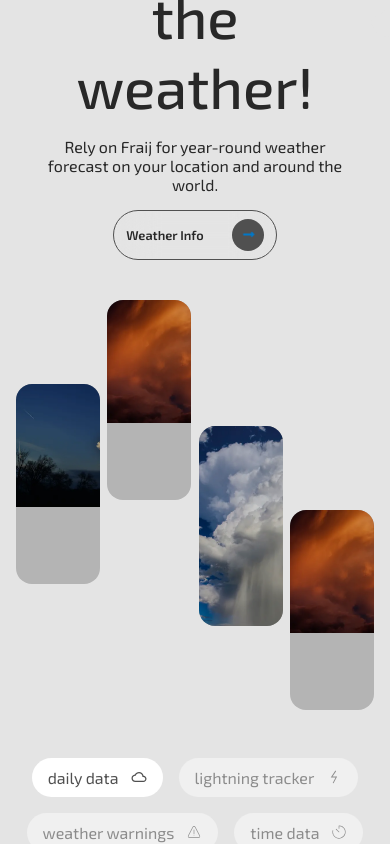
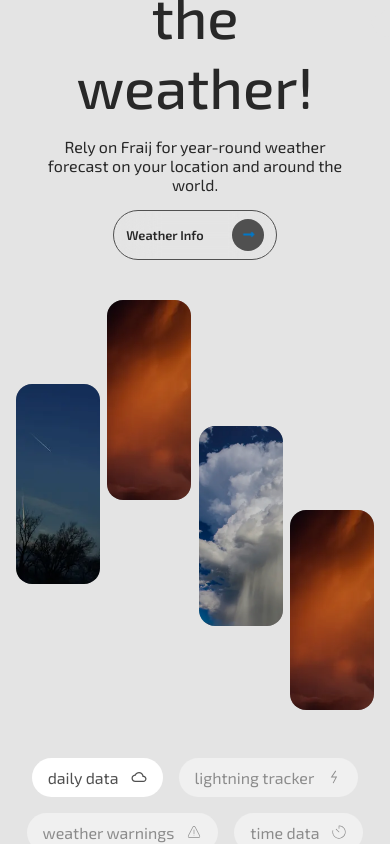
Before and after one commit to Destinygerald/Weather_app, a React (Vite) app: page / in a window 390 px wide. Shown: the part 793-1637 px from the top of the page. Built offline with nearby package versions, Linux system fonts and the light colour scheme; no server answers.

Commit message:
Update style.mobile.css

```diff
--- a/src/pages/home/style.mobile.css
+++ b/src/pages/home/style.mobile.css
@@ -53,7 +53,8 @@
 	}
 
 	.home-page-about-images > div > img {
-	    width: 220%;
+	        width: auto;
+	        height: 120%
 	}
 
 }
```
